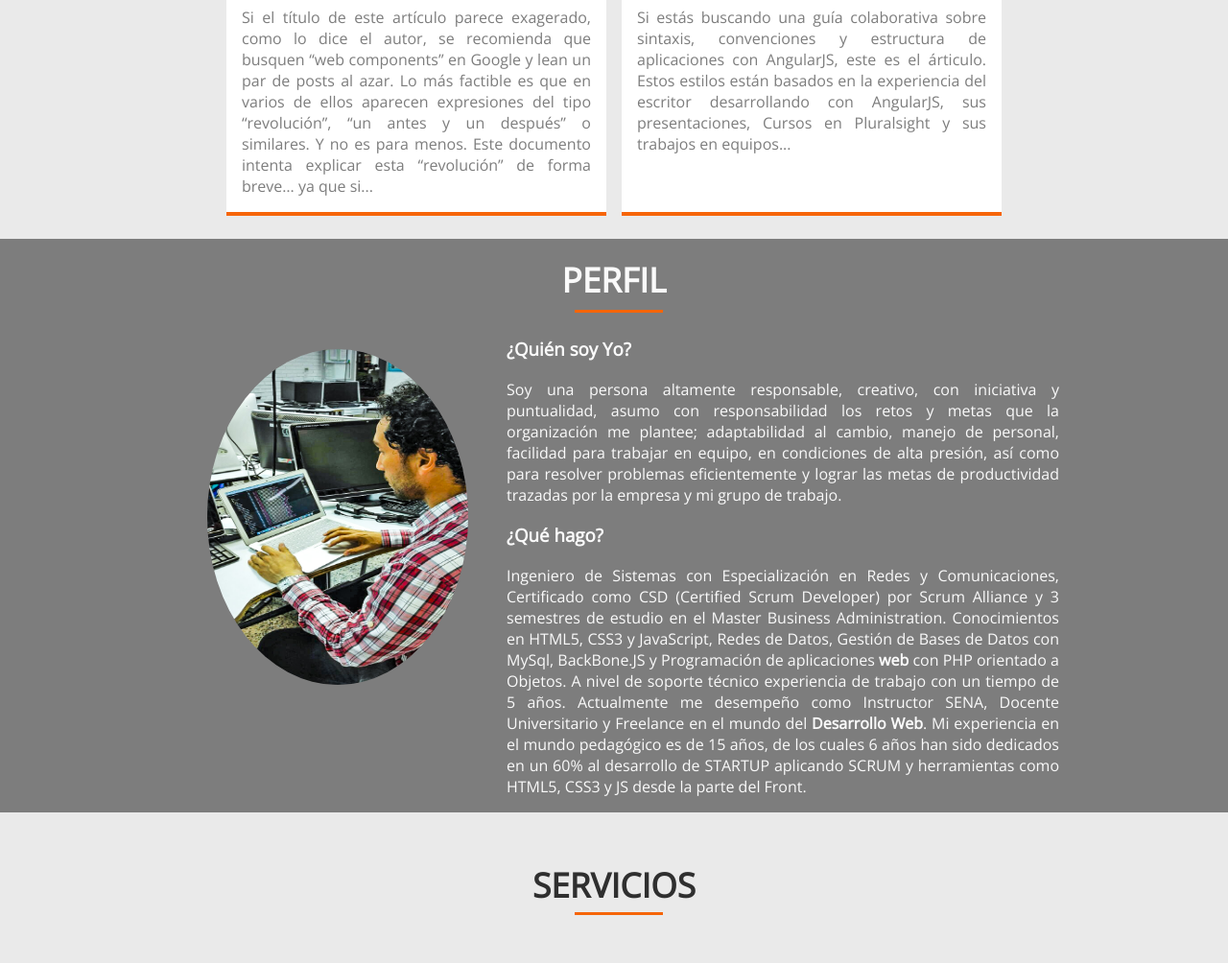
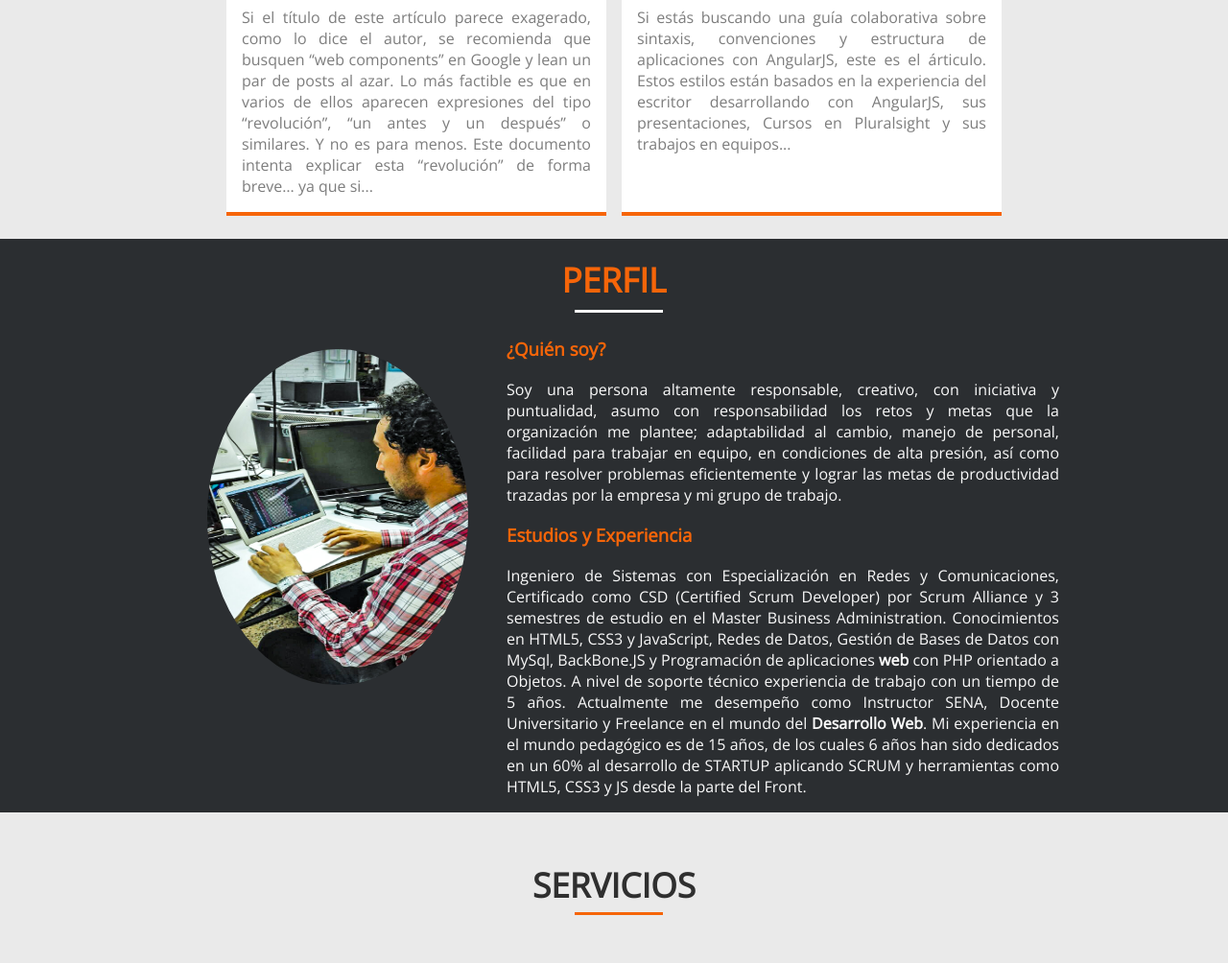
Before and after one commit to fmrojas/fmrojas.github.io, a plain HTML site: page index.html in a window 1280 px wide. Shown: the part 1681-2685 px from the top of the page at 96% size. Drawn offline with nearby package versions, Linux system fonts and the light colour scheme; files whose address does not match are found by name.

Commit message:
Organización de Colores y Estilos a Perfil

```diff
--- a/estilos.css
+++ b/estilos.css
@@ -184,7 +184,7 @@ body{
 }
 
 .U-title-perfil{
-  color: #FAFAFA;
+  color: #F66509;
 	display: block;
 	font-size: 2.2em;
 	font-weight: bold;;
@@ -268,7 +268,7 @@ body{
 }
 /* Estilos para la sección de perfil*/
 .Perfil{
-  background-color: #7D7D7D;
+  background-color: #2b2e31;
   height: auto;
 }
 .Perfil-container{
@@ -281,6 +281,7 @@ body{
 }
 .Perfil-description-subtitulo{
   font-weight: bold;
+  color: #f66509;
 }
 .Perfil-image-container{
   margin-top: 2em;
@@ -293,7 +294,7 @@ body{
     text-transform: uppercase;
 }
 .Perfil-title:after{
-  background: #f66509;
+  background: #FAFAFA;
     content: '';
     height: 3px;
     left: 50%;
--- a/index.html
+++ b/index.html
@@ -124,15 +124,15 @@
 				</figure>
 			</div>
 			<div class="Perfil-description">
-				<h3 class="Perfil-description-subtitulo">¿Quién soy Yo?</h3>
-				Soy una persona altamente responsable, creativo, con iniciativa y puntualidad,
+				<h3 class="Perfil-description-subtitulo">¿Quién soy?</h3>
+				<div>Soy una persona altamente responsable, creativo, con iniciativa y puntualidad,
 				asumo con responsabilidad los retos y metas que la organización me plantee;
 				adaptabilidad al cambio, manejo de personal, facilidad para trabajar en
 				equipo, en condiciones de alta presión, así como para resolver problemas
 				eficientemente y lograr las metas de productividad trazadas por la empresa
-				y mi grupo de trabajo.
-				<h3 class="Perfil-description-subtitulo">¿Qué hago?</h3>
-				Ingeniero de Sistemas con Especialización en Redes y Comunicaciones,
+				y mi grupo de trabajo.</div>
+				<h3 class="Perfil-description-subtitulo">Estudios y Experiencia</h3>
+				<div>Ingeniero de Sistemas con Especialización en Redes y Comunicaciones,
 				Certificado como CSD (Certified Scrum Developer) por Scrum Alliance
 				y 3 semestres de estudio en el Master Business Administration.
 				Conocimientos en HTML5, CSS3 y JavaScript, Redes de Datos, Gestión
@@ -142,8 +142,7 @@
 				SENA, Docente Universitario y Freelance en el mundo del <b>Desarrollo Web</b>. Mi
 				experiencia en el mundo pedagógico es de 15 años, de los cuales 6 años han
 				sido dedicados en un 60% al desarrollo de STARTUP aplicando SCRUM y herramientas
-				como HTML5, CSS3 y JS desde la parte del Front.
-
+				como HTML5, CSS3 y JS desde la parte del Front.</div>
 			</div>
 		</div>
 	</section>
```
